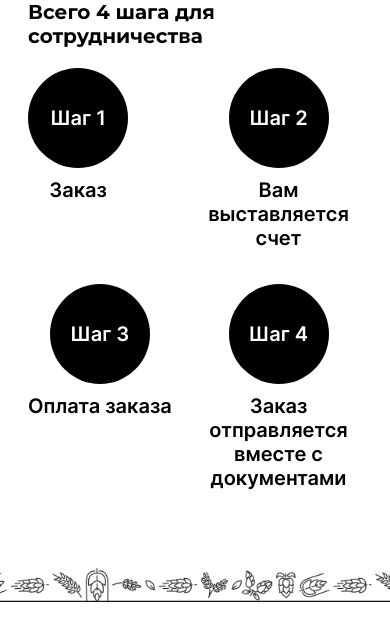
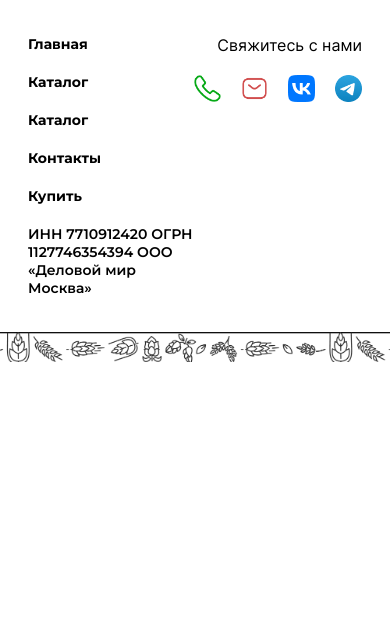
Before and after one commit to Mohammadxoja2005/alkohome, a React (Create React App) app: page / in a window 390 px wide. Shown: the top 640 px of the page. Built offline with nearby package versions, Linux system fonts and the light colour scheme.

Commit message:
finished footer responsiveness

```diff
--- a/src/layouts/footer/index.module.scss
+++ b/src/layouts/footer/index.module.scss
@@ -2,6 +2,7 @@
   width: 100%;
   max-width: 1440px;
   margin: 35px auto;
+  padding: 0 28px;
 }
 
 .footer_container {
@@ -55,3 +56,30 @@
     display: flex;
     gap: 20px;
 }
+
+@media screen and (max-width: 768px) {
+  .footer_nav_link {
+    font-size: 14px;
+    font-family: montserrat-bold;
+  }
+
+  .footer_contact_title {
+    font-size: 16px;
+  }
+
+  .footer_document {
+    font-size: 14px;
+  }
+
+  .footer_contact_socials img {
+    width: 27px;
+    height: 27px;
+  }
+}
+
+@media screen and (max-width: 660px) {
+  .footer_nav_links {
+    display: flex;
+    flex-direction: column;
+  }
+}
--- a/src/pages/home/index.tsx
+++ b/src/pages/home/index.tsx
@@ -21,8 +21,8 @@ const HOME: FC = () => {
             {/* <CERTIFICATE /> */}
             {/* <REVIEW /> */}
             {/* <PARTNER /> */}
-            <STEP />
-            {/* <FOOTER /> */}
+            {/* <STEP /> */}
+            <FOOTER />
         </Fragment>
     )
 }
```
